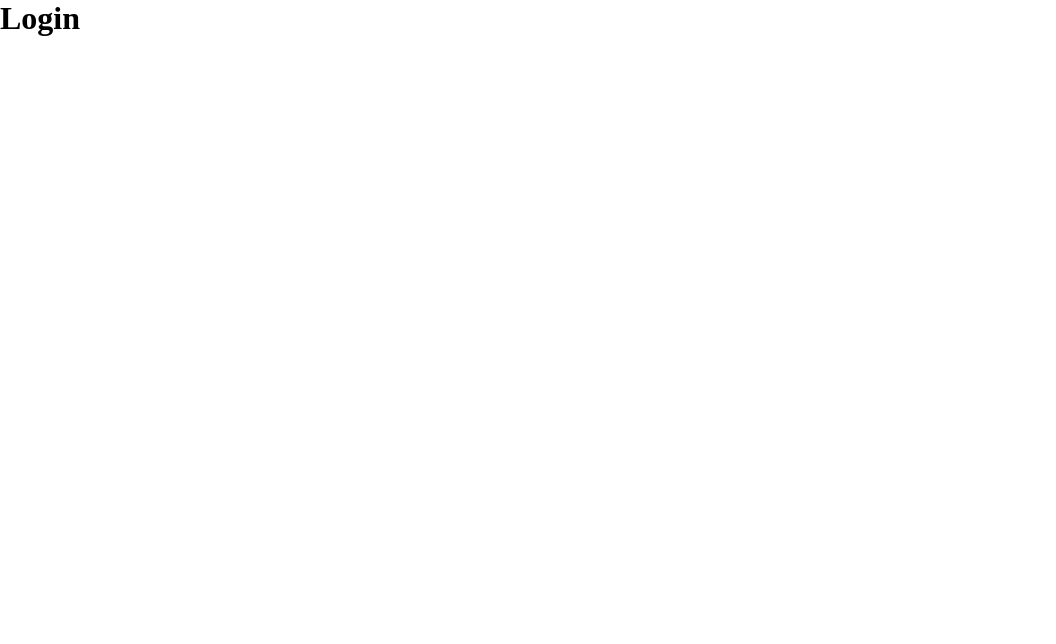
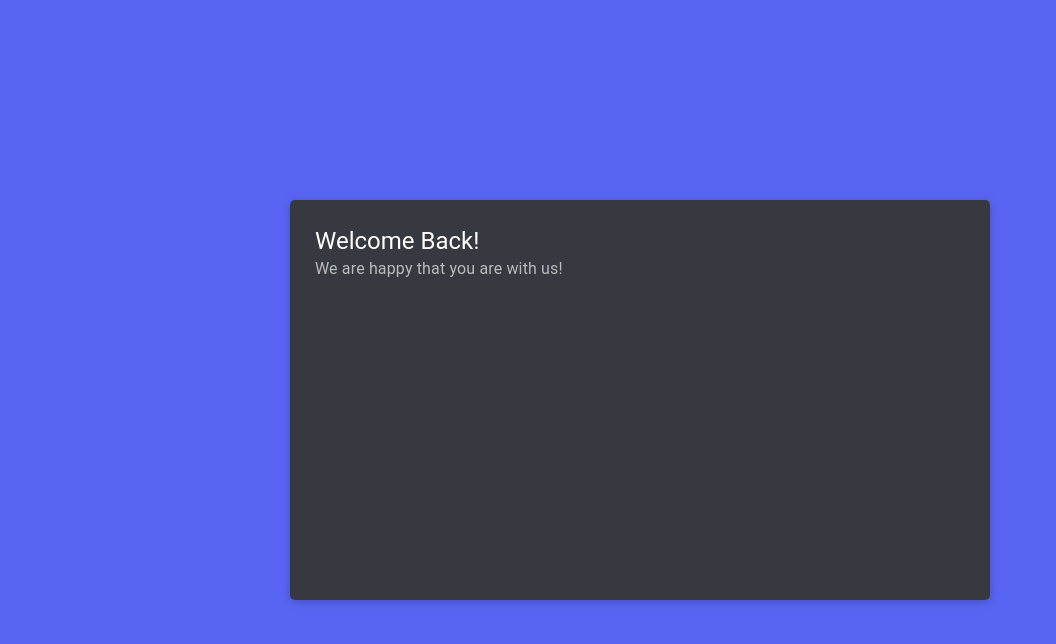
Before and after one commit to sandurijal03/discord, a React app in the folder frontend/: page /login in a window 1280 px wide. Shown: the top 644 px of the page, without its empty margins (0-1056 px from the left). Built offline with nearby package versions, Linux system fonts and the light colour scheme.

Commit message:
client: created login page header

```diff
--- a/frontend/src/pages/Login.tsx
+++ b/frontend/src/pages/Login.tsx
@@ -1,10 +1,25 @@
 import * as React from 'react'
+import { Typography } from '@mui/material'
+import AuthBox from '../shared/components/AuthBox'
+
+const LoginPageHeader = () => {
+  return (
+    <>
+      <Typography variant='h5' sx={{ color: '#fff' }}>
+        Welcome Back!
+      </Typography>
+      <Typography sx={{ color: '#b9bbbe' }}>
+        We are happy that you are with us!
+      </Typography>
+    </>
+  )
+}
 
 const Login = () => {
   return (
-    <div>
-      <h1>Login</h1>
-    </div>
+    <AuthBox>
+      <LoginPageHeader />
+    </AuthBox>
   )
 }
 
```
